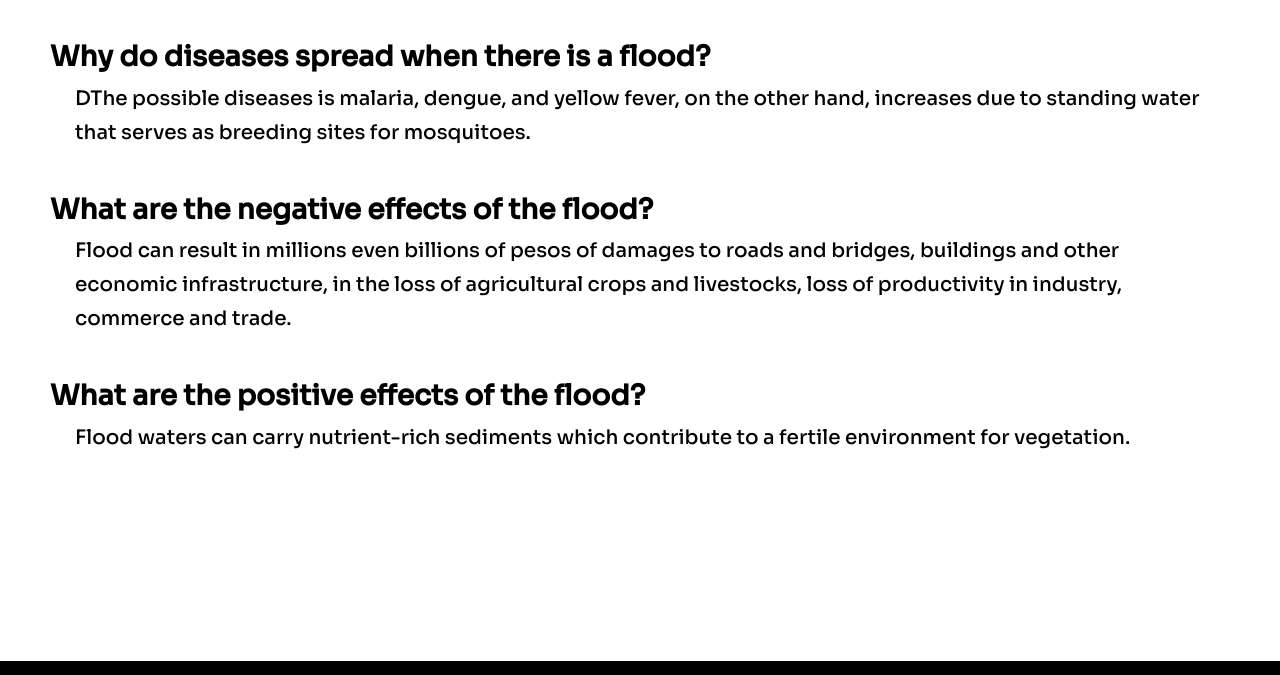
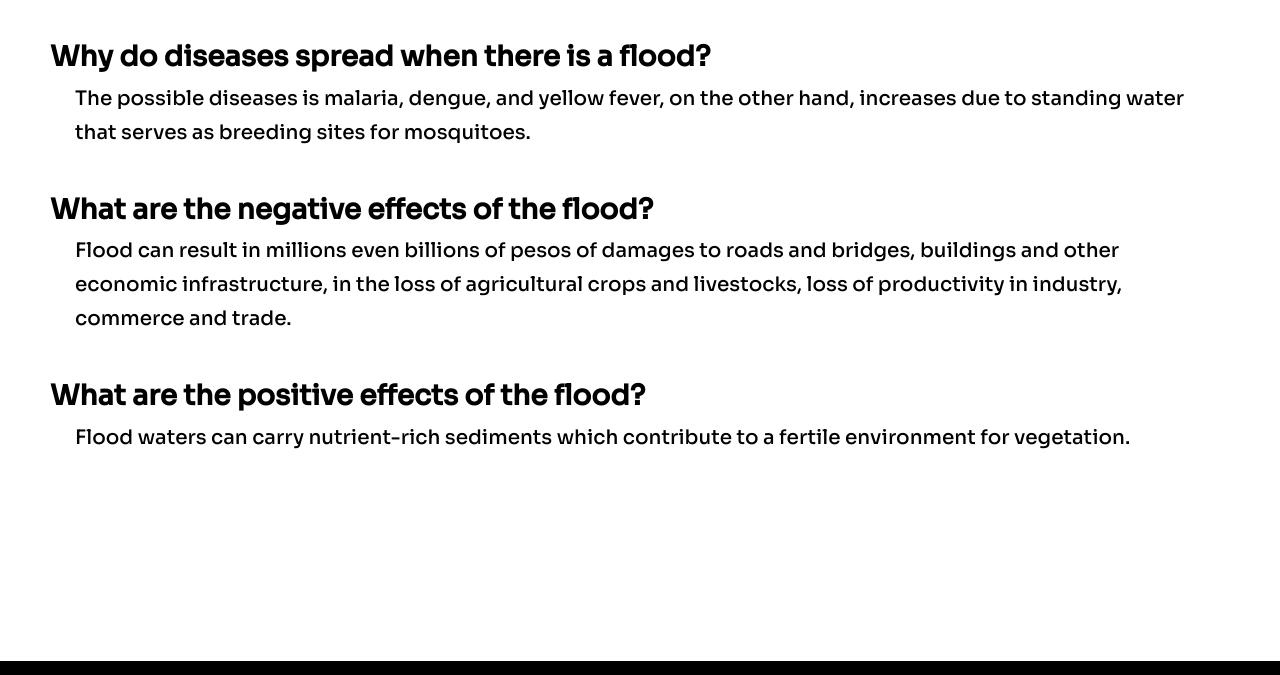
Before and after one commit to krstndlcrz05/Group-2--12-Amansinaya, a plain HTML site: page diseases.html in a window 1280 px wide. Shown: the part 1122-1797 px from the top of the page. Drawn offline with nearby package versions, Linux system fonts and the light colour scheme.

Commit message:
Update diseases.html

```diff
--- a/diseases.html
+++ b/diseases.html
@@ -127,7 +127,7 @@
   &nbsp;
 
   <h3 style="padding-left: 50px;">Why do diseases spread when there is a flood? </h3>
-  <p style="font-size: 20px; padding-left: 75px; padding-right: 75px;">DThe possible diseases is malaria, dengue, and yellow fever, on the other hand, increases due to standing water that serves as breeding sites for mosquitoes.</p>
+  <p style="font-size: 20px; padding-left: 75px; padding-right: 75px;">The possible diseases is malaria, dengue, and yellow fever, on the other hand, increases due to standing water that serves as breeding sites for mosquitoes.</p>
 
   &nbsp;
 
```
